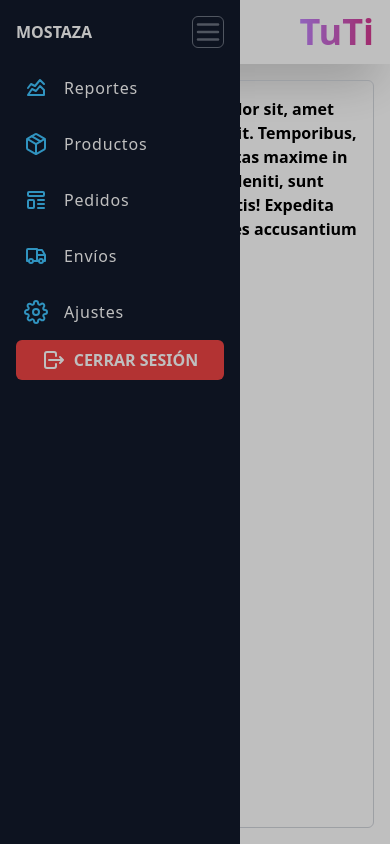
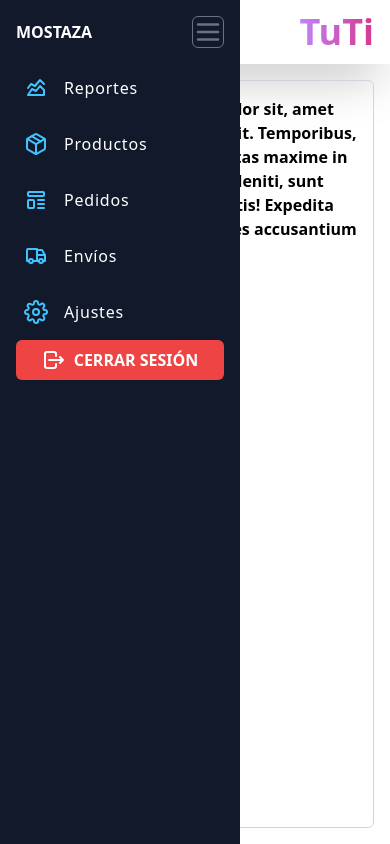
Before and after one commit to fabi4872/tailwind, a React (Vite) app: page / in a window 390 px wide. Built offline with nearby package versions, Linux system fonts and the light colour scheme.

Commit message:
Correccion de errores

```diff
--- a/src/components/Layout.jsx
+++ b/src/components/Layout.jsx
@@ -66,17 +66,11 @@ const Layout = ({ children }) => {
   }, []);
 
   return (
-    <main className="flex h-screen">
-      <Sidebar open={ open } onClickMenu={ onClickMenu } nameShop={ nameShop } sidebarMenuItems={ sidebarMenuItems } className={`h-screen ${isMobile && open ? "fixed" : ""}`} />
-      <div
-        className={`${
-          isMobile && open ? "fixed" : "hidden"
-        } bg-black bg-opacity-25 inset-0`}
-        onClick={onClickMenu}
-      />
+    <main className={`flex h-screen`}>
+      <Sidebar open={ open } onClickMenu={ onClickMenu } nameShop={ nameShop } sidebarMenuItems={ sidebarMenuItems } className={`h-screen ${isMobile && open ? "fixed" : ""}`} isMobile={ isMobile } />
       <section className="flex flex-col justify-start flex-grow">
         <Navbar />
-        <article className="m-4 border border-gray-300 rounded-md flex-grow">
+        <article className="m-4 border border-gray-300 rounded-md flex-grow" onClick={(isMobile && open) ? () => onClickMenu() : null}>
           { children }
           <Outlet />
         </article>
--- a/src/components/Sidebar/Sidebar.jsx
+++ b/src/components/Sidebar/Sidebar.jsx
@@ -3,12 +3,12 @@ import SidebarFooter from "./SidebarFooter";
 import SidebarHeader from "./SidebarHeader";
 import SidebarItemList from "./SidebarItemList";
 
-const Sidebar = ({ open, onClickMenu, nameShop, sidebarMenuItems, className }) => {
+const Sidebar = ({ open, onClickMenu, nameShop, sidebarMenuItems, className, isMobile }) => {
   return (
-    <section className={`${className} bg-dark-purple p-4 duration-150 w-24 ${(open) && "w-60"}`}>
+    <section className={`${className} bg-dark-purple p-4 duration-150 w-24 ${(open && isMobile) && "w-60 fixed inset-0"} ${(open && !isMobile) && "w-60"}`}>
       <SidebarHeader open={ open } onClickMenu={ onClickMenu } nameShop={ nameShop } />
       <article className="flex flex-col justify-between mt-3">
-        <SidebarItemList sidebarMenuItems={ sidebarMenuItems } open={ open } />
+        <SidebarItemList sidebarMenuItems={ sidebarMenuItems } open={ open } isMobile={ isMobile } onClickMenu={ onClickMenu } />
         <SidebarFooter open={ open } />
       </article>
     </section>
@@ -20,7 +20,8 @@ Sidebar.propTypes = {
   onClickMenu: PropTypes.func,
   nameShop: PropTypes.string,
   sidebarMenuItems: PropTypes.array,
-  className: PropTypes.string
+  className: PropTypes.string,
+  isMobile: PropTypes.bool
 }
 
 export default Sidebar;
--- a/src/components/Sidebar/SidebarFooter.jsx
+++ b/src/components/Sidebar/SidebarFooter.jsx
@@ -3,7 +3,7 @@ import IconLogout from "../Icons/IconLogout";
 
 const SidebarFooter = ({ open }) => {
   return (
-    <footer className={`flex-grow duration-150 w-24 ${(open) && "w-60"}`}>
+    <footer className={`duration-150 w-24 ${(open) && "w-60"}`}>
       <button type="button" className={`duration-150 flex justify-center items-center text-white bg-red-500 hover:bg-red-600 rounded-md py-2 w-16 ${(open) && "w-52"}`}>
         <IconLogout />
         <span className={`duration-150 origin-left uppercase font-semibold pl-2 ${(open) ? "inline" : "hidden"}`}>Cerrar sesión</span>
--- a/src/components/Sidebar/SidebarItem.jsx
+++ b/src/components/Sidebar/SidebarItem.jsx
@@ -1,26 +1,34 @@
 import PropTypes from "prop-types";
 import { useNavigate } from "react-router-dom";
 
-const SidebarItem = ({ item, open }) => {
+const SidebarItem = ({ item, open, isMobile, onClickMenu }) => {
   const navigate = useNavigate();
+  const onClickButton = (link) => {
+    (isMobile && open) && onClickMenu();
+    navigate(link);
+  }
 
   return (
     <button
       type="button"
-      className={`flex items-center gap-x-2 text-white font-medium tracking-wider hover:bg-light-white hover:text-[#CCC] w-full h-12 rounded-md my-1 ${(open) ? "justify-start" : "justify-center"}`}
-      onClick={() => {navigate(item.link)}}
-      >
+      className={`my-1 flex h-12 w-full items-center gap-x-2 rounded-md font-medium tracking-wider text-white hover:bg-light-white hover:text-[#CCC] ${
+        open ? "justify-start" : "justify-center"
+      }`}
+      onClick={() => onClickButton(item.link)}
+    >
       { item.component }
       <span className={`${!open ? "hidden" : "inline"} origin-left`}>
         { item.title }
       </span>
     </button>
-  )
+  );
 }
 
 SidebarItem.propTypes = {
   item: PropTypes.object,
-  open: PropTypes.bool
+  open: PropTypes.bool,
+  isMobile: PropTypes.bool,
+  onClickMenu: PropTypes.func
 };
 
 export default SidebarItem;
--- a/src/components/Sidebar/SidebarItemList.jsx
+++ b/src/components/Sidebar/SidebarItemList.jsx
@@ -1,17 +1,19 @@
 import PropTypes from "prop-types";
 import SidebarItem from "./SidebarItem";
 
-const SidebarItemList = ({ sidebarMenuItems, open }) => {
+const SidebarItemList = ({ sidebarMenuItems, open, isMobile, onClickMenu }) => {
   return (
     sidebarMenuItems.map((item) => (
-      <SidebarItem key={ item.id } item={ item } open={ open } />
+      <SidebarItem key={ item.id } item={ item } open={ open } isMobile={ isMobile } onClickMenu={ onClickMenu } />
     ))
   )
 }
 
 SidebarItemList.propTypes = {
   sidebarMenuItems: PropTypes.array,
-  open: PropTypes.bool
+  open: PropTypes.bool,
+  isMobile: PropTypes.bool,
+  onClickMenu: PropTypes.func
 }
 
 export default SidebarItemList;
```
